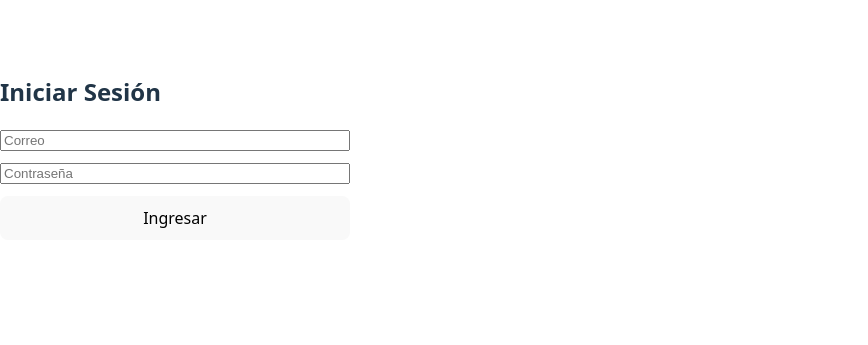
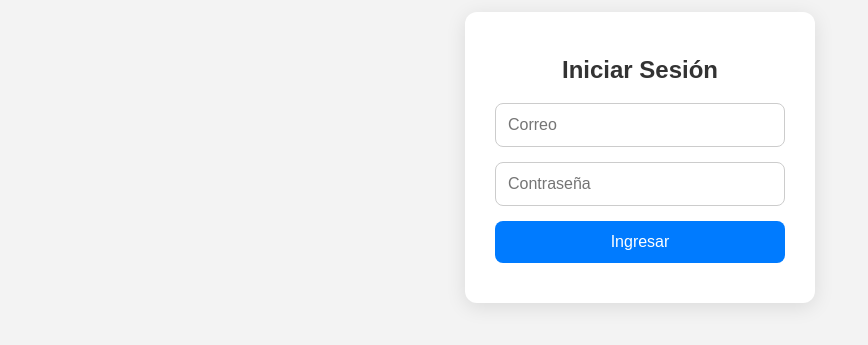
Before and after one commit to VictorMA18/CompuMundo-CEDIS, a React app in the folder frontend/: page /login in a window 1280 px wide. Shown: the part 243-588 px from the top of the page, without its empty margins (0-868 px from the left). Built offline with nearby package versions, Linux system fonts and the light colour scheme; the HTML template or start-up script is replaced by a standard one.

Commit message:
Se prepara primera version de login con estilos, ademas de verificar rutas

```diff
--- a/frontend/src/App.css
+++ b/frontend/src/App.css
@@ -1,5 +1,12 @@
-body, html {
-  width: 100%;
-  max-width: 100%;
-  overflow-x: hidden !important;
+/* Reiniciar márgenes y paddings */
+* {
+  margin: 0;
+  padding: 0;
+  box-sizing: border-box;
 }
+
+/* html y body ocupan toda la pantalla */
+html, body, #root {
+  height: 100%;
+  font-family: Arial, sans-serif;
+}
--- a/frontend/src/pages/Lectores.css
+++ b/frontend/src/pages/Lectores.css
@@ -22,7 +22,6 @@
   font-size: 14px;
 }
 
-/* Tabla */
 .lectores-table {
   width: 100%;
   border-collapse: collapse;
--- /dev/null
+++ b/frontend/src/pages/Login.css
@@ -0,0 +1,64 @@
+* {
+  margin: 0;
+  padding: 0;
+  box-sizing: border-box;
+}
+
+html, body, #root {
+  height: 100%;
+  font-family: Arial, sans-serif;
+}
+
+.login-container {
+  height: 100vh;
+  width: 100vw;
+  display: flex;
+  justify-content: center;
+  align-items: center;
+  background: #f3f3f3;
+}
+
+.login-card {
+  background: white;
+  width: 350px;
+  padding: 40px 30px;
+  border-radius: 12px;
+  box-shadow: 0 4px 20px rgba(0, 0, 0, 0.1);
+  display: flex;
+  flex-direction: column;
+  gap: 15px;
+}
+
+.login-title {
+  text-align: center;
+  font-size: 24px;
+  color: #333;
+}
+
+.login-input {
+  padding: 12px;
+  font-size: 16px;
+  border-radius: 8px;
+  border: 1px solid #ccc;
+}
+
+.login-error {
+  color: red;
+  text-align: center;
+  font-size: 14px;
+}
+
+.login-button {
+  padding: 12px;
+  font-size: 16px;
+  background: #007bff;
+  color: white;
+  border: none;
+  border-radius: 8px;
+  cursor: pointer;
+  transition: 0.2s;
+}
+
+.login-button:hover {
+  background: #0056b3;
+}
--- a/frontend/src/pages/Login.jsx
+++ b/frontend/src/pages/Login.jsx
@@ -1,6 +1,7 @@
 import { useState } from "react";
 import { useAuth } from "../context/AuthContext";
 import { useNavigate } from "react-router-dom";
+import "./Login.css";
 
 export default function Login() {
   const { login } = useAuth();
@@ -9,26 +10,25 @@
   const [form, setForm] = useState({ email: "", password: "" });
   const [error, setError] = useState("");
 
-  const handleChange = (e) => {
+  const handleChange = (e) =>
     setForm({ ...form, [e.target.name]: e.target.value });
-  };
 
   const handleSubmit = async (e) => {
     e.preventDefault();
     const { success, message } = await login(form);
 
     if (success) {
-      navigate("/admin/prestamos");
+      navigate("/admin"); // redirige a dashboard
     } else {
       setError(message);
     }
   };
 
   return (
-    <div style={{ margin: "80px auto", width: "350px" }}>
-      <h2>Iniciar Sesión</h2>
+    <div className="login-container">
+      <form className="login-card" onSubmit={handleSubmit}>
+        <h2 className="login-title">Iniciar Sesión</h2>
 
-      <form onSubmit={handleSubmit} style={{ display: "flex", flexDirection: "column", gap: 12 }}>
         <input
           type="email"
           name="email"
@@ -36,6 +36,7 @@
           value={form.email}
           onChange={handleChange}
           required
+          className="login-input"
         />
 
         <input
@@ -45,11 +46,14 @@
           value={form.password}
           onChange={handleChange}
           required
+          className="login-input"
         />
 
-        {error && <p style={{ color: "red" }}>{error}</p>}
+        {error && <p className="login-error">{error}</p>}
 
-        <button type="submit">Ingresar</button>
+        <button type="submit" className="login-button">
+          Ingresar
+        </button>
       </form>
     </div>
   );
--- a/frontend/src/router/AppRouter.jsx
+++ b/frontend/src/router/AppRouter.jsx
@@ -1,4 +1,4 @@
-import { Routes, Route } from "react-router-dom";
+import { Routes, Route, Navigate } from "react-router-dom";
 import Login from "../pages/Login";
 import PrivateRoute from "./PrivateRoute";
 
@@ -9,19 +9,23 @@
 export default function AppRouter() {
   return (
     <Routes>
+      {/* Login fuera de AdminLayout */}
       <Route path="/login" element={<Login />} />
 
       <Route
-        path="/admin"
+        path="/admin/*"
         element={
           <PrivateRoute>
             <AdminLayout />
           </PrivateRoute>
         }
       >
+        <Route index element={<Prestamos />} /> {/* o Dashboard */}
         <Route path="prestamos" element={<Prestamos />} />
         <Route path="lectores" element={<Lectores />} />
       </Route>
+
+      <Route path="*" element={<Navigate to="/login" />} />
     </Routes>
   );
 }
```
Also changed, not shown: frontend/src/pages/login.jsx (added, +38 -0 lines).
